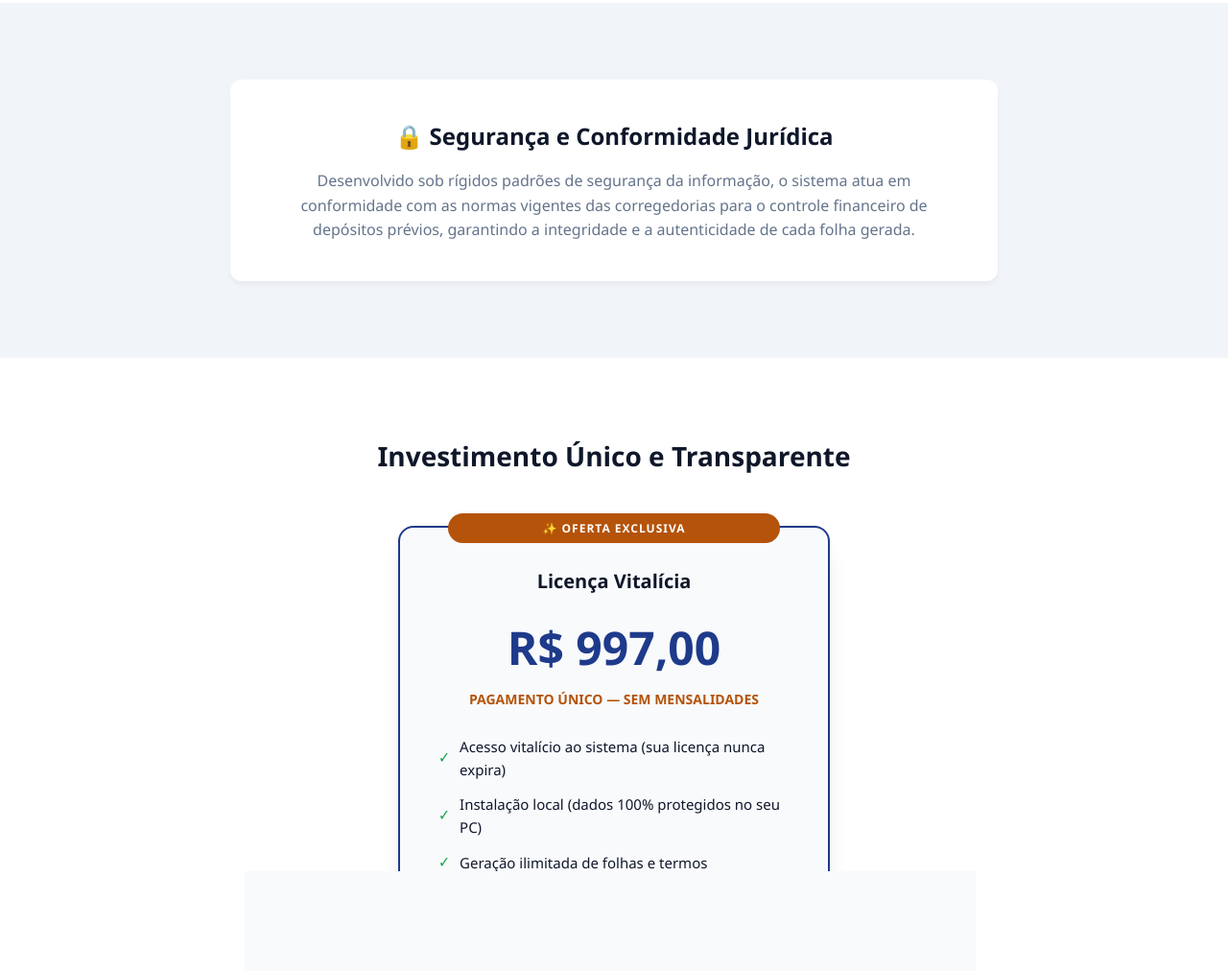
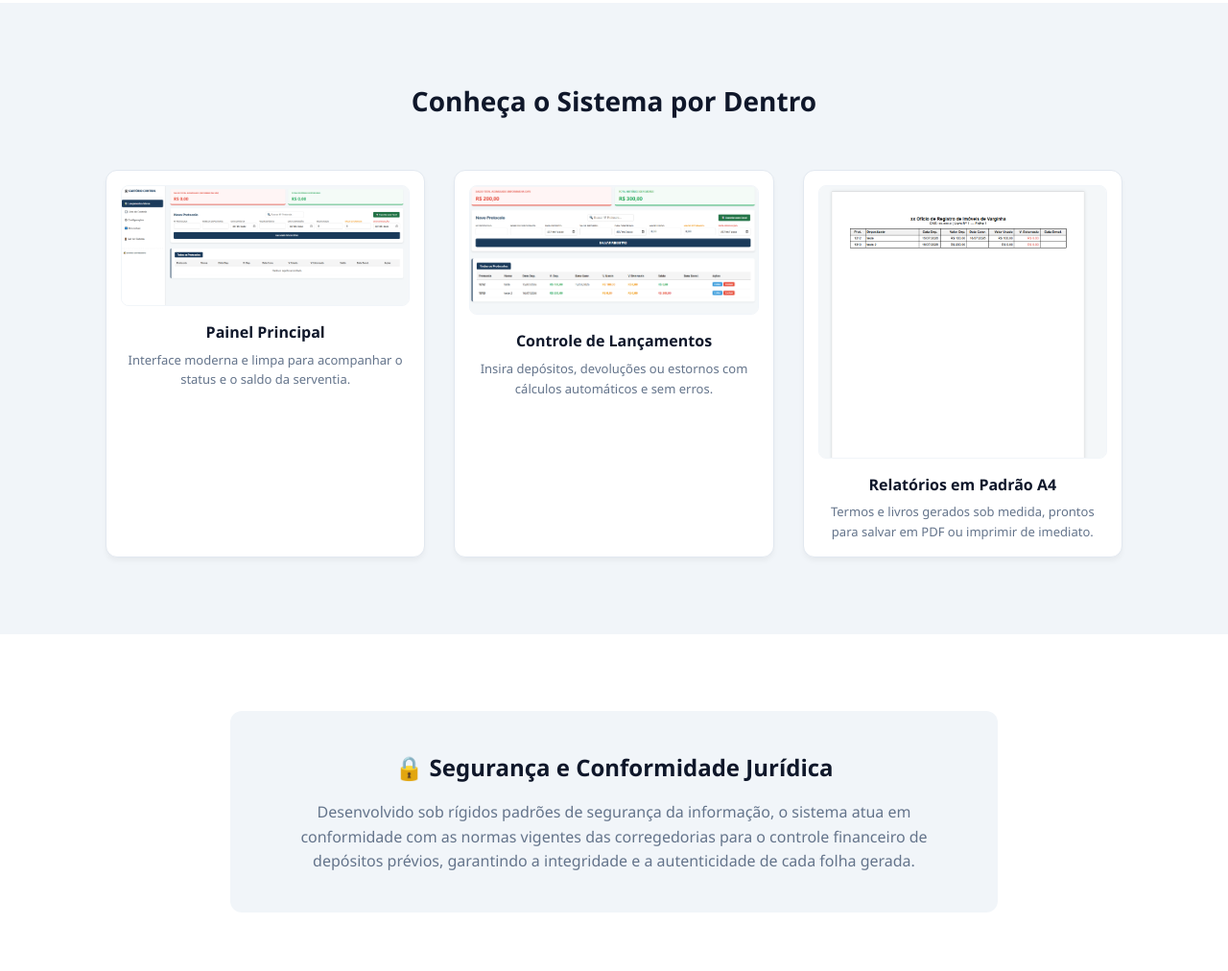
Before and after one commit to ancillasys/ancillasys, a plain HTML site: page index.html in a window 1280 px wide. Shown: the part 1125-2137 px from the top of the page at 96% size. Drawn offline with Linux system fonts and the light colour scheme.

Commit message:
Update index.html

```diff
--- a/index.html
+++ b/index.html
@@ -13,7 +13,7 @@
             --white: #ffffff;
             --text-muted: #64748b;
             --bg-alt: #f1f5f9;
-            --accent: #b45309; /* Tom bronze/ouro para o vitalício */
+            --accent: #b45309;
         }
 
         * {
@@ -152,33 +152,81 @@
             font-size: 15px;
         }
 
+        /* SEÇÃO ATUALIZADA: Demonstração por Imagens */
+        .demo-section {
+            padding: 80px 0;
+            background-color: var(--bg-alt);
+            text-align: center;
+        }
+
+        .screenshot-grid {
+            display: grid;
+            grid-template-columns: repeat(auto-fit, minmax(300px, 1fr));
+            gap: 30px;
+            margin-top: 20px;
+        }
+
+        .screenshot-item {
+            background: var(--white);
+            padding: 15px;
+            border-radius: 12px;
+            box-shadow: 0 4px 6px -1px rgba(0,0,0,0.05);
+            border: 1px solid #e2e8f0;
+            transition: transform 0.2s;
+        }
+
+        .screenshot-item:hover {
+            transform: translateY(-5px);
+        }
+
+        .screenshot-item img {
+            width: 100%;
+            height: auto;
+            border-radius: 8px;
+            display: block;
+            object-fit: cover;
+            border: 1px solid #f1f5f9;
+        }
+
+        .screenshot-caption {
+            margin-top: 15px;
+            font-size: 16px;
+            color: var(--dark);
+            font-weight: 600;
+        }
+
+        .screenshot-desc {
+            font-size: 13px;
+            color: var(--text-muted);
+            margin-top: 5px;
+        }
+
         /* Seção Segurança e Normas */
         .compliance {
             padding: 80px 0;
-            background-color: var(--bg-alt);
+            background-color: var(--white);
             text-align: center;
         }
 
         .compliance-box {
             max-width: 800px;
             margin: 0 auto;
-            background: var(--white);
+            background: var(--bg-alt);
             padding: 40px;
             border-radius: 12px;
-            box-shadow: 0 4px 6px -1px rgba(0,0,0,0.05);
         }
 
         /* Seção de Preço */
         .pricing {
             padding: 80px 0;
-            background-color: var(--white);
+            background-color: var(--bg-alt);
             text-align: center;
         }
 
         .price-card {
             max-width: 450px;
             margin: 0 auto;
-            background-color: var(--light);
+            background-color: var(--white);
             border: 2px solid var(--primary);
             border-radius: 16px;
             padding: 40px 30px;
@@ -248,7 +296,7 @@
         /* Contato */
         .contact {
             padding: 80px 0;
-            background-color: var(--bg-alt);
+            background-color: var(--white);
             text-align: center;
         }
 
@@ -290,6 +338,7 @@
     </header>
 
     <main>
+        <!-- Hero -->
         <section class="container hero">
             <h1>Controle de Depósitos Prévios com Segurança e Praticidade</h1>
             <p>Simplifique a escrituração financeira da sua serventia. O Cartório Control organiza seus lançamentos diários e gera livros completos em poucos cliques.</p>
@@ -301,6 +350,7 @@
             <p class="system-requirements">Compatível com Windows 10 e Windows 11</p>
         </section>
 
+        <!-- Recursos -->
         <section class="features">
             <div class="container">
                 <h2 class="section-title">O que o Cartório Control faz por você?</h2>
@@ -324,6 +374,32 @@
             </div>
         </section>
 
+        <!-- SEÇÃO: Demonstração por Imagens -->
+        <section class="demo-section">
+            <div class="container">
+                <h2 class="section-title">Conheça o Sistema por Dentro</h2>
+
+                <div class="screenshot-grid">
+                    <div class="screenshot-item">
+                        <img src="print-tela-inicial.png" alt="Tela Principal do Cartório Control">
+                        <div class="screenshot-caption">Painel Principal</div>
+                        <div class="screenshot-desc">Interface moderna e limpa para acompanhar o status e o saldo da serventia.</div>
+                    </div>
+                    <div class="screenshot-item">
+                        <img src="print-lancamentos.png" alt="Fluxo de Lançamentos Financeiros">
+                        <div class="screenshot-caption">Controle de Lançamentos</div>
+                        <div class="screenshot-desc">Insira depósitos, devoluções ou estornos com cálculos automáticos e sem erros.</div>
+                    </div>
+                    <div class="screenshot-item">
+                        <img src="print-impressao.png" alt="Visualização do Relatório A4">
+                        <div class="screenshot-caption">Relatórios em Padrão A4</div>
+                        <div class="screenshot-desc">Termos e livros gerados sob medida, prontos para salvar em PDF ou imprimir de imediato.</div>
+                    </div>
+                </div>
+            </div>
+        </section>
+
+        <!-- Conformidade e Segurança -->
         <section class="compliance">
             <div class="container">
                 <div class="compliance-box">
@@ -335,6 +411,7 @@
             </div>
         </section>
 
+        <!-- Seção de Preço -->
         <section class="pricing">
             <div class="container">
                 <h2 class="section-title">Investimento Único e Transparente</h2>
@@ -354,13 +431,14 @@
                         <li>1 ano de Suporte Técnico dedicado</li>
                     </ul>
 
-                    <a href="https://github.com/ancillasys/ancillasys/releases/download/v1.0.0/Cartorio.Control.Setup.1.0.0.exe" class="btn-download" style="padding: 12px 24px; font-size: 16px; width: 100%; justify-content: center;">
+                    <a href="COLE_AQUI_O_LINK_DA_RELEASE" class="btn-download" style="padding: 12px 24px; font-size: 16px; width: 100%; justify-content: center;">
                         Adquirir Licença
                     </a>
                 </div>
             </div>
         </section>
 
+        <!-- Suporte/Contato -->
         <section class="container contact">
             <h2>Precisa de suporte ou deseja tirar dúvidas antes de comprar?</h2>
             <p style="color: var(--text-muted); margin-top: 10px;">Entre em contato diretamente para suporte técnico, solicitações de customização ou detalhes sobre emissão de nota fiscal para a serventia.</p>
```
